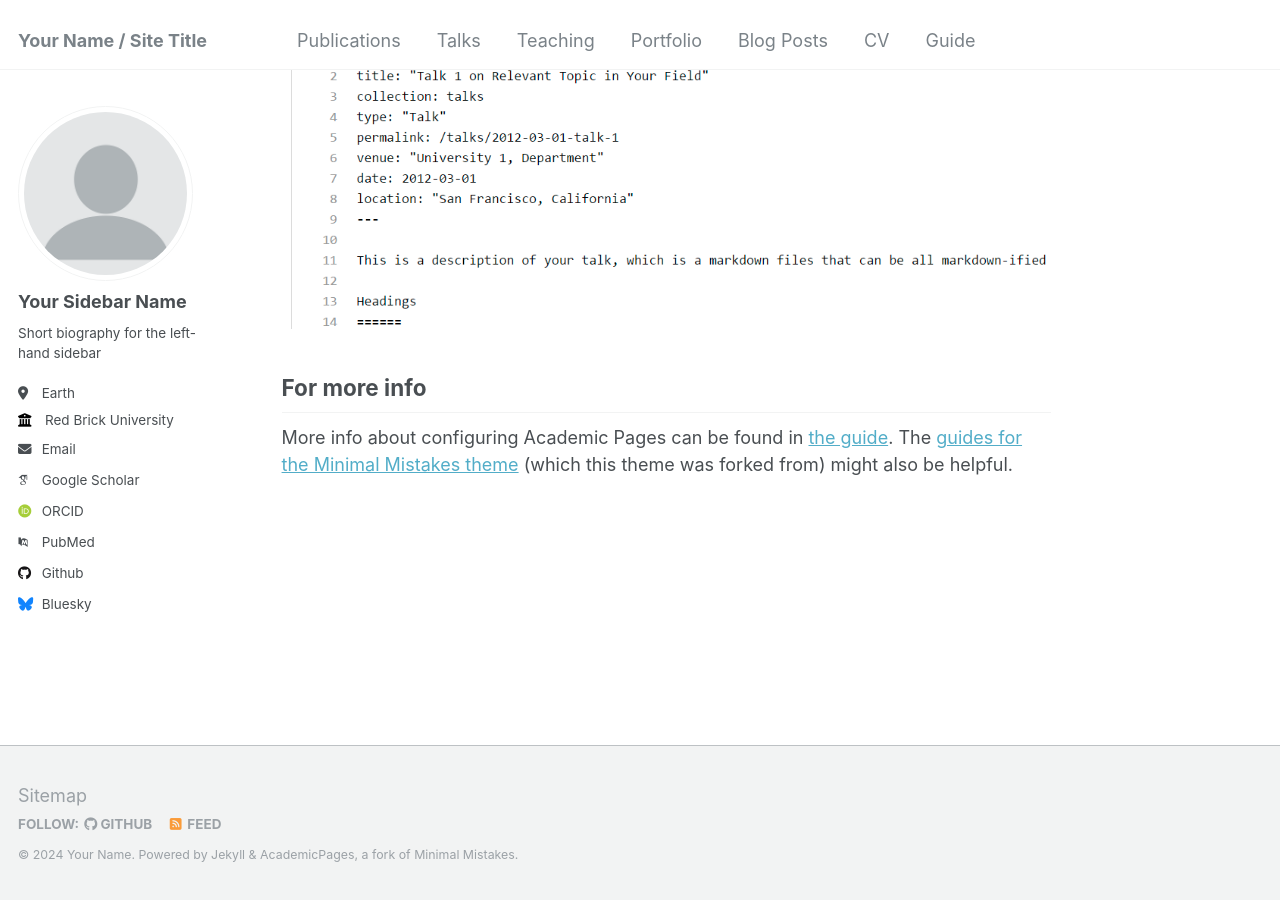
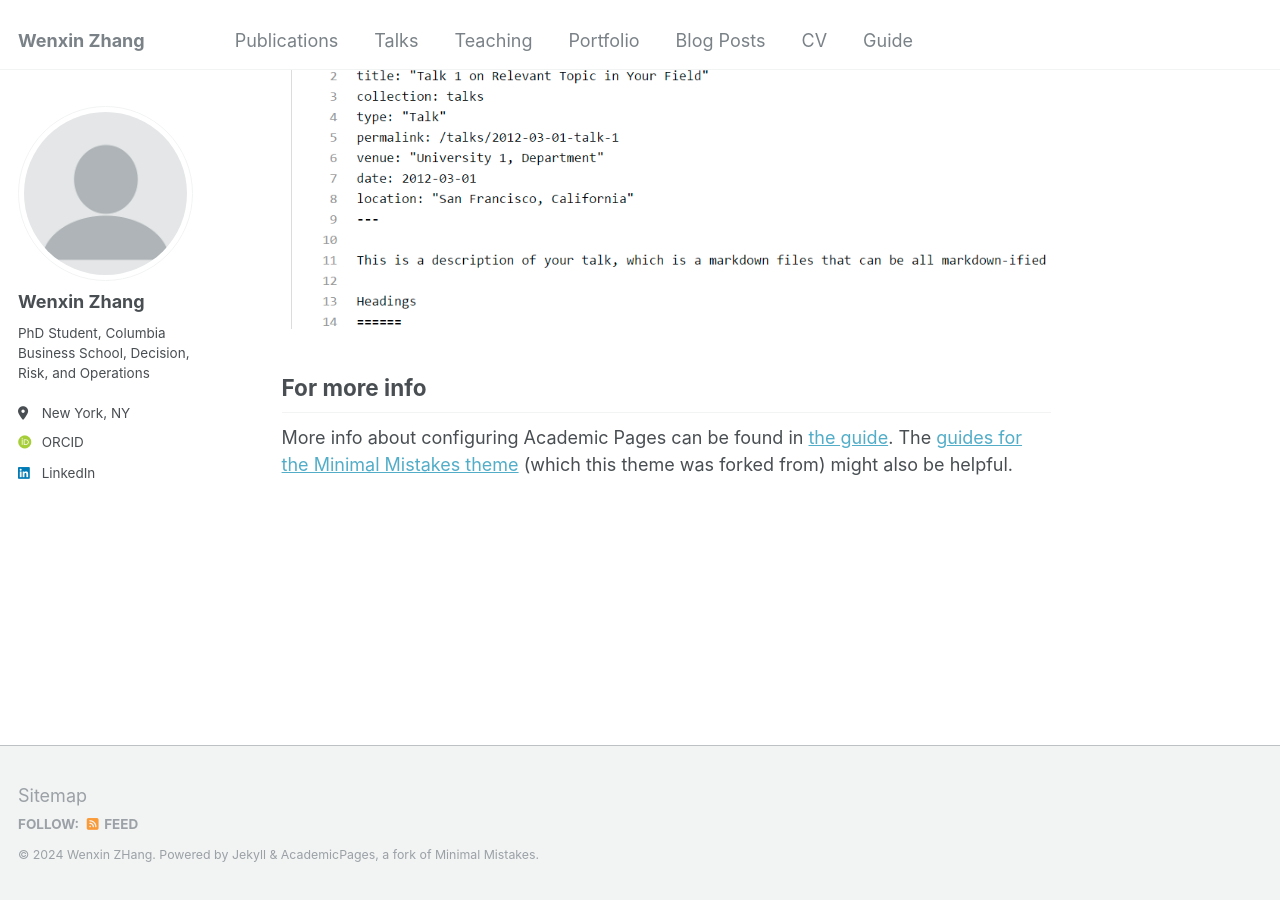
Before and after one commit to kimwx/wenxinzhang.github.io, a Jekyll site: the page built from _pages/about.md, in a window 1280 px wide and 900 px high, scrolled down 2660 px. Built offline with Jekyll 4.4.1, drawn with Linux system fonts in a browser that asks for light colours; some web fonts are replaced.

Commit message:
Update _config.yml

```diff
--- a/_config.yml
+++ b/_config.yml
@@ -8,13 +8,13 @@
 
 # Basic Site Settings
 locale                   : "en-US"
-title                    : "Your Name / Site Title"
+title                    : "Wenxin Zhang"
 title_separator          : "-"
-name                     : &name "Your Name"
-description              : &description "personal description"
-url                      : https://academicpages.github.io # the base hostname & protocol for your site e.g. "https://mmistakes.github.io"
+name                     : &name "Wenxin ZHang"
+description              : &description ""
+url                      : https://wenxinzhang.github.io # the base hostname & protocol for your site e.g. "https://mmistakes.github.io"
 baseurl                  : "" # the subpath of your site, e.g. "/blog"
-repository               : "academicpages/academicpages.github.io"
+repository               : "kimwx/wenxinzhang.github.io"
 
 # Site Author - The following control what appear as part of the author content on the side bar.
 #               If a field is blank the icon and link will not appear, otherwise it will be shown.
@@ -22,44 +22,44 @@ repository               : "academicpages/academicpages.github.io"
 author:
   # Biographic information
   avatar           : "profile.png"
-  name             : "Your Sidebar Name"
+  name             : "Wenxin Zhang"
   pronouns         : # example: "she/her"
-  bio              : "Short biography for the left-hand sidebar"
-  location         : "Earth"
-  employer         : "Red Brick University"
-  uri              : # URL
-  email            : "none@example.org"
+  bio              : "PhD Student, Columbia Business School, Decision, Risk, and Operations"
+  location         : "New York, NY"
+  #employer         : "Red Brick University"
+  #uri              : # URL
+  #email            : "none@example.org"
 
   # Academic websites
   arxiv            : # URL - Update with the correct link to your profile
-  googlescholar    : "https://scholar.google.com/citations?user=PS_CX0AAAAAJ"
-  impactstory      : # URL
-  orcid            : "http://orcid.org/yourorcidurl"
+  #googlescholar    : "https://scholar.google.com/citations?user=PS_CX0AAAAAJ"
+  #impactstory      : # URL
+  orcid            : "http://orcid.org/0009-0004-1965-4335"
   semantic         : # URL
-  pubmed           : "https://www.ncbi.nlm.nih.gov/pubmed/?term=john+snow"
-  researchgate     : # URL
+  #pubmed           : "https://www.ncbi.nlm.nih.gov/pubmed/?term=john+snow"
+  #researchgate     : # URL
 
   # Repositories and software development
-  bitbucket        : # Username - Update with your username on the site
-  codepen          : # Username
-  dribbble         : # Username
-  github           : "academicpages"
-  kaggle           : # Username
-  stackoverflow    : # User number or user number and name (i.e., use "1" or "1/jeff-atwood")
+  #bitbucket        : # Username - Update with your username on the site
+  #codepen          : # Username
+  #dribbble         : # Username
+  #github           : "academicpages"
+  #kaggle           : # Username
+  #stackoverflow    : # User number or user number and name (i.e., use "1" or "1/jeff-atwood")
 
   # Social media
-  bluesky          : "bsky.app" # Replace this with you Bluesky username
-  facebook         : # Username
-  flickr           : # Username
-  foursquare       : # Username
-  goodreads        : # Username
-  google_plus      : # Username
-  keybase          : # Username
-  instagram        : # Username
-  lastfm           : # Username
-  linkedin         : # Username
-  mastodon         : # URL
-  medium           : # URL
+  #bluesky          : "bsky.app" # Replace this with you Bluesky username
+  #facebook         : # Username
+  #flickr           : # Username
+  #foursquare       : # Username
+  #goodreads        : # Username
+  #google_plus      : # Username
+  #keybase          : # Username
+  #instagram        : # Username
+  #lastfm           : # Username
+  linkedin         : "https://www.linkedin.com/in/wenxin-zhang-619a2b18b/"# Username
+  #mastodon         : # URL
+  #medium           : # URL
   pinterest        : # Username
   soundcloud       : # Username
   steam            : # Username
@@ -68,10 +68,10 @@ author:
   twitter          : # Username for X / Twitter
   vine             : # Username
   weibo            : # Username
-  wikipedia        : # Username
-  xing             : # Username
-  youtube          : # Username
-  zhihu            : # URL
+  #wikipedia        : # Username
+  #xing             : # Username
+  #youtube          : # Username
+  #zhihu            : # URL
 
 # Publication Category - The following the list of publication categories and their headings
 publication_category:
```
